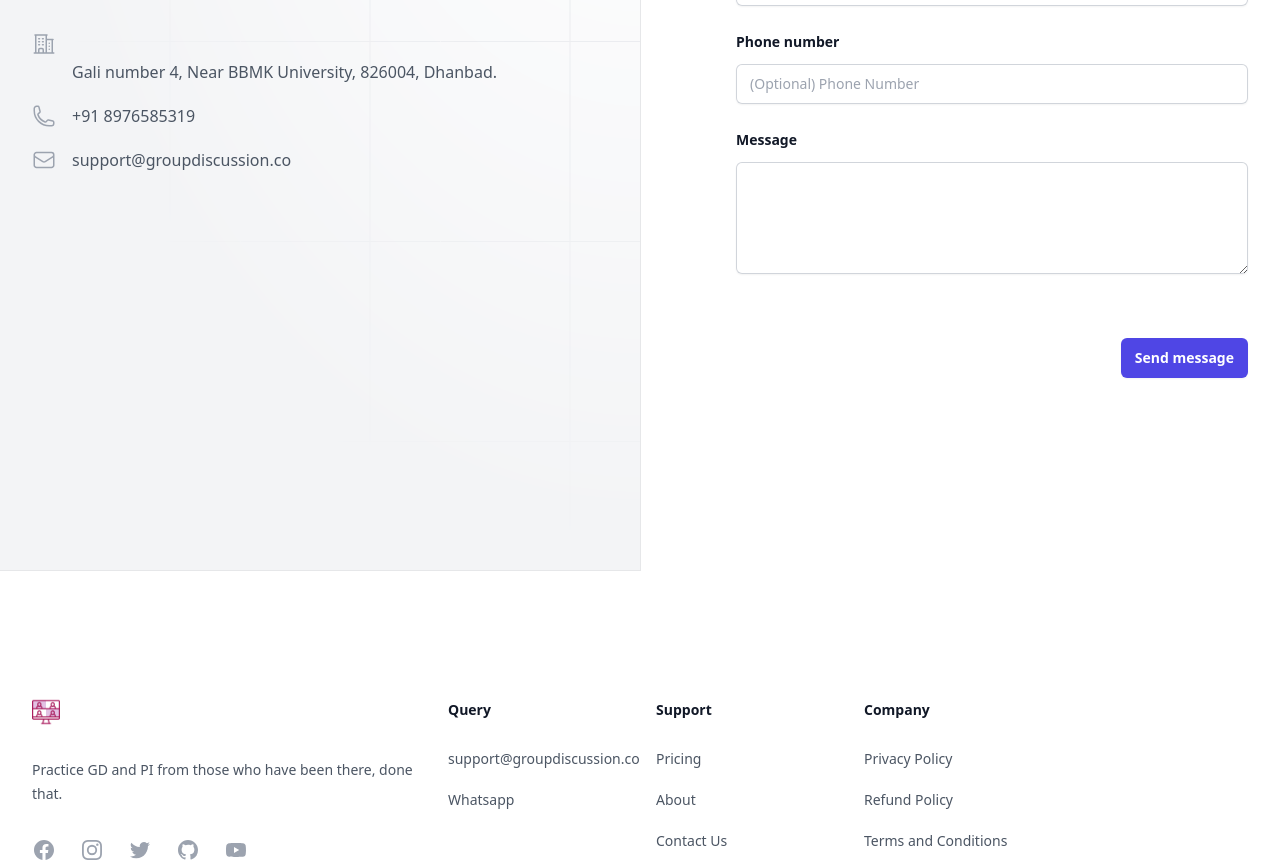
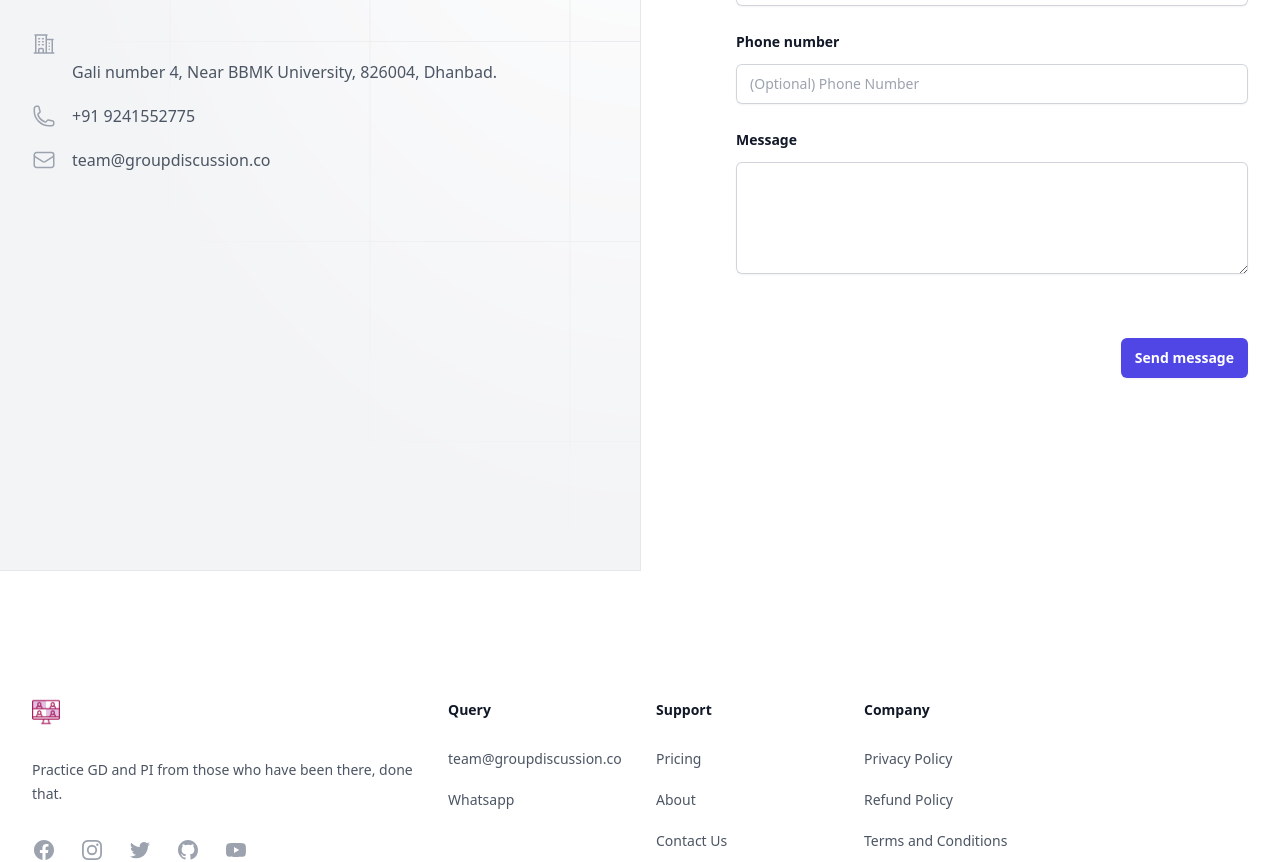
Before and after one commit to sourabhsinha396/groupdiscussion.co, a Django app: page /contactus/ in a window 1280 px wide. Shown: the part 416-1278 px from the top of the page. Run offline with Django 4.2, Linux system fonts and the light colour scheme; some libraries are stand-ins or nearby versions.

Commit message:
change email and phone

```diff
--- a/swabhyaas/settings/local.py
+++ b/swabhyaas/settings/local.py
@@ -12,7 +12,7 @@ MEDIA_URL = '/media/'
 MEDIA_ROOT = os.path.join(BASE_DIR, 'media')
 
 EMAIL_BACKEND = 'django.core.mail.backends.console.EmailBackend'
-DEFAULT_FROM_EMAIL = "support@groupdiscussion.co"
+DEFAULT_FROM_EMAIL = "team@groupdiscussion.co"
 
 AUTH_PASSWORD_VALIDATORS = [
     {
--- a/swabhyaas/settings/production.py
+++ b/swabhyaas/settings/production.py
@@ -37,7 +37,7 @@ AUTH_PASSWORD_VALIDATORS = [
     },
 ]
 
-DEFAULT_FROM_EMAIL = "support@groupdiscussion.co"
+DEFAULT_FROM_EMAIL = "team@groupdiscussion.co"
 EMAIL_BACKEND = "anymail.backends.sendinblue.EmailBackend"
 ANYMAIL = {
 "SENDINBLUE_API_KEY": os.getenv("BREVO_SECRET_API_KEY")
--- a/templates/blogs/blog_detail.html
+++ b/templates/blogs/blog_detail.html
@@ -96,8 +96,8 @@
 					<div class="relative mb-4">
 						<p class="text-gray-500">Need to reach out to us?</p>
 					</div>
-					<a href="tel:+91 8976585319">
-						<button class="text-white bg-rose-500 border-0 py-2 px-8 hover:bg-rose-600 rounded text-lg">+91 8976585319</button>
+					<a href="tel:+91 9241552775">
+						<button class="text-white bg-rose-500 border-0 py-2 px-8 hover:bg-rose-600 rounded text-lg">+91 9241552775</button>
 					</a>
 				</div>
 			</div>
--- a/templates/common/contact_us.html
+++ b/templates/common/contact_us.html
@@ -82,8 +82,8 @@
               </svg>
             </dt>
             <dd>
-              <a class="hover:text-gray-900" href="tel:+91 8976585319"
-                >+91 8976585319</a
+              <a class="hover:text-gray-900" href="tel:+91 9241552775"
+                >+91 9241552775</a
               >
             </dd>
           </div>
@@ -108,8 +108,8 @@
             <dd>
               <a
                 class="hover:text-gray-900"
-                href="mailto:support@groupdiscussion.co"
-                >support@groupdiscussion.co</a
+                href="mailto:team@groupdiscussion.co"
+                >team@groupdiscussion.co</a
               >
             </dd>
           </div>
--- a/templates/common/snippets/footer.html
+++ b/templates/common/snippets/footer.html
@@ -99,15 +99,15 @@
             <ul role="list" class="mt-6 space-y-4">
               <li>
                 <a
-                  href="mailto:support@groupdiscussion.co"
+                  href="mailto:team@groupdiscussion.co"
                   class="text-sm leading-6 text-gray-600 hover:text-gray-900"
-                  >support@groupdiscussion.co</a
+                  >team@groupdiscussion.co</a
                 >
               </li>
               <li>
                 <a
                   target="_blank"
-                  href="https://wa.me/918976585319?text=Need%20to%20practice%20Group%20Discussion"
+                  href="https://wa.me/919241552775?text=Need%20to%20practice%20Group%20Discussion"
                   class="text-sm leading-6 text-gray-600 hover:text-gray-900"
                   >Whatsapp</a
                 >
--- a/templates/groupdiscussions/gd_list.html
+++ b/templates/groupdiscussions/gd_list.html
@@ -92,12 +92,12 @@
         </h5>
         <p class="mb-3 font-normal text-gray-700 dark:text-gray-400">
           Kindly
-          <a href="mailto:support@groupdiscussion.co" class="text-indigo-500"
-            >mail support@groupdiscussion.co</a
+          <a href="mailto:team@groupdiscussion.co" class="text-indigo-500"
+            >mail team@groupdiscussion.co</a
           >
           or
           <a
-            href="https://wa.me/918976585319?text=Need%20a%20Mock%20Interview%20on%20_"
+            href="https://wa.me/919241552775?text=Need%20a%20Mock%20Interview%20on%20_"
             target="_blank"
             class="text-indigo-500"
             >WhatsApp</a
--- a/templates/payments/payment_status.html
+++ b/templates/payments/payment_status.html
@@ -57,9 +57,9 @@
         Our team will contact you at your registered email and discuss the
         schedule. You can also contact us at
         <a
-          href="mailto:support@groupdiscussion.co"
+          href="mailto:team@groupdiscussion.co"
           class="text-gray-600 transition-colors duration-300 hover:text-rose-500 pt-2"
-          >support@groupdiscussion.co</a
+          >team@groupdiscussion.co</a
         >
         to get a list of meeting schedule.
       </p>
```
Also changed, not shown: templates/common/about_us.html (+5 -3 lines), templates/common/refund_policy.html (+4 -4 lines).
